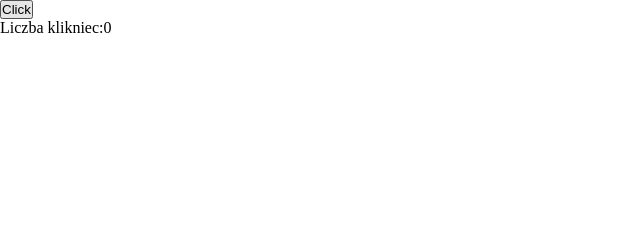
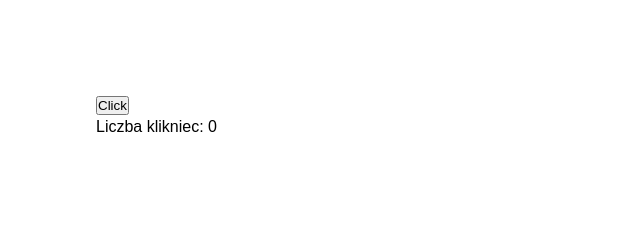
Before and after one commit to sebpok/crypto-api, a Gatsby site: page / in a window 1280 px wide. Shown: the whole page, without its empty margins (0-640 px from the left). Built offline with nearby package versions, Linux system fonts and the light colour scheme; Gatsby itself is replaced by a stand-in of ours.

Commit message:
some globalStyle

```diff
--- a/src/assets/globalStyle.js
+++ b/src/assets/globalStyle.js
@@ -8,6 +8,19 @@ const GlobalStyle = createGlobalStyle`
     padding: 0;
     box-sizing: border-box;
   }
+
+  body {
+    font-family: sans-serif;
+  }
+
+  :root {
+    font-size: 62.5%;
+  }
+
+  p {
+    font-size: 1.6rem;
+    line-height: 1.5;
+  }
 `;
 
 export default GlobalStyle;
--- a/src/pages/index.jsx
+++ b/src/pages/index.jsx
@@ -1,8 +1,14 @@
 import * as React from 'react';
-import { ThemeProvider } from 'styled-components';
+import styled, { ThemeProvider } from 'styled-components';
 import { useState } from 'react';
 import theme from '../assets/theme';
 import GlobalStyle from '../assets/globalStyle';
+
+const Wrapper = styled.div`
+  max-width: 1280px;
+  padding: 9.6rem;
+  margin: 0 auto;
+`;
 
 function IndexPage() {
   const [counter, setCounter] = useState(0);
@@ -10,11 +16,15 @@ function IndexPage() {
   return (
     <ThemeProvider theme={theme}>
       <GlobalStyle />
-      <button type="button" onClick={() => setCounter(counter + 1)}>Click</button>
-      <p>
-        Liczba klikniec:
-        {counter}
-      </p>
+      <Wrapper>
+
+        <button type="button" onClick={() => setCounter(counter + 1)}>Click</button>
+        <p>
+          Liczba klikniec:
+          {' '}
+          {counter}
+        </p>
+      </Wrapper>
     </ThemeProvider>
   );
 }
```
